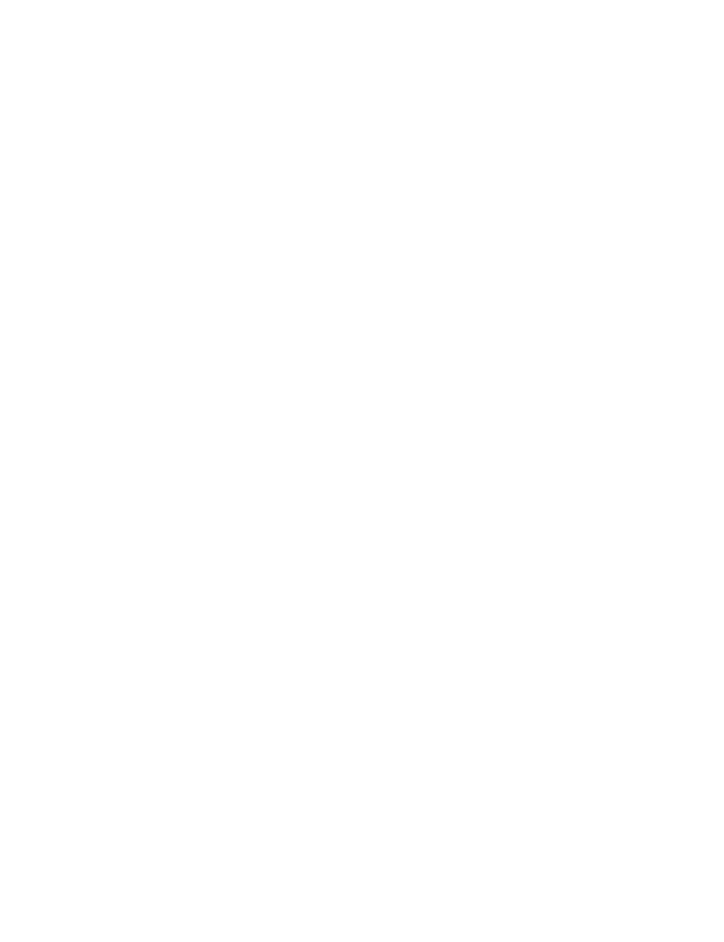
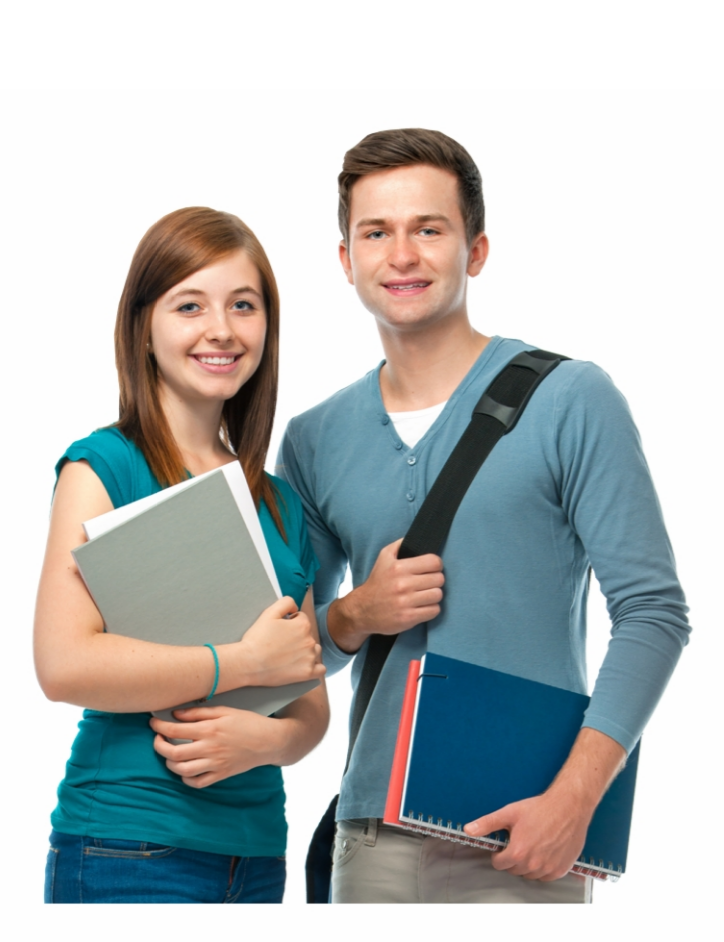
Before and after one commit to ProffessorLOGAN/Animated-Floating-Image, a plain HTML site: page index.html in a window 1280 px wide. Shown: the whole page, without its empty margins (341-1065 px from the left). Before the commit the page ends 800 px from the top, so only its background shows below. Drawn offline with Linux system fonts and the light colour scheme.

Commit message:
updating img name

```diff
--- a/index.html
+++ b/index.html
@@ -10,7 +10,7 @@
 <body>
 
 <div>
-<img src="Artboard 3.jpg" alt="">
+<img src="img1 (2).jpg" alt="">
 
 </div>
 
```
